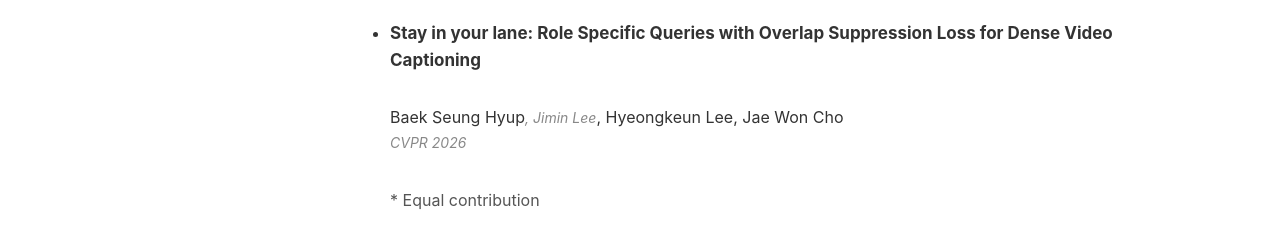
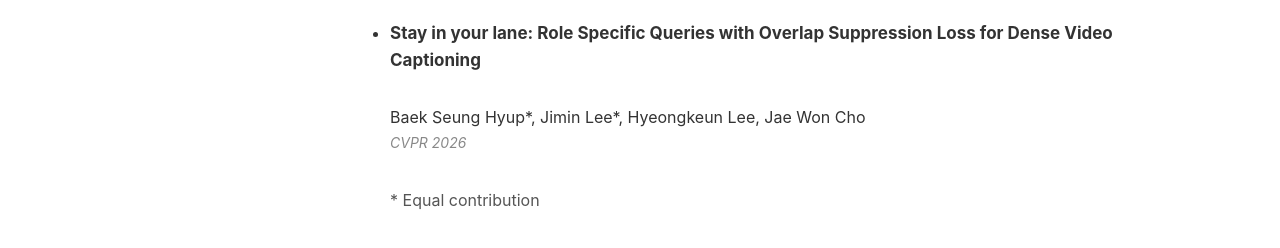
Before and after one commit to BaekSeungHyup/BaekSeungHyup.github.io, a Jekyll site: the page built from index.md, in a window 1280 px wide and 1230 px high. Shown: the part 890-1138 px from the top of the window. Built offline with Jekyll 4.4.1, drawn with Linux system fonts in a browser that asks for light colours.

Commit message:
Update publication (CVPR 2026)

```diff
--- a/index.md
+++ b/index.md
@@ -27,7 +27,7 @@ _Jun. 2025 – Dec. 2025 (Expected)_ -->
 ## Publications
 
 - **Stay in your lane: Role Specific Queries with Overlap Suppression Loss for Dense Video Captioning**
-  Baek Seung Hyup*, Jimin Lee*, Hyeongkeun Lee, Jae Won Cho
+  Baek Seung Hyup\*, Jimin Lee\*, Hyeongkeun Lee, Jae Won Cho
   _CVPR 2026_
 
 \* Equal contribution
```
